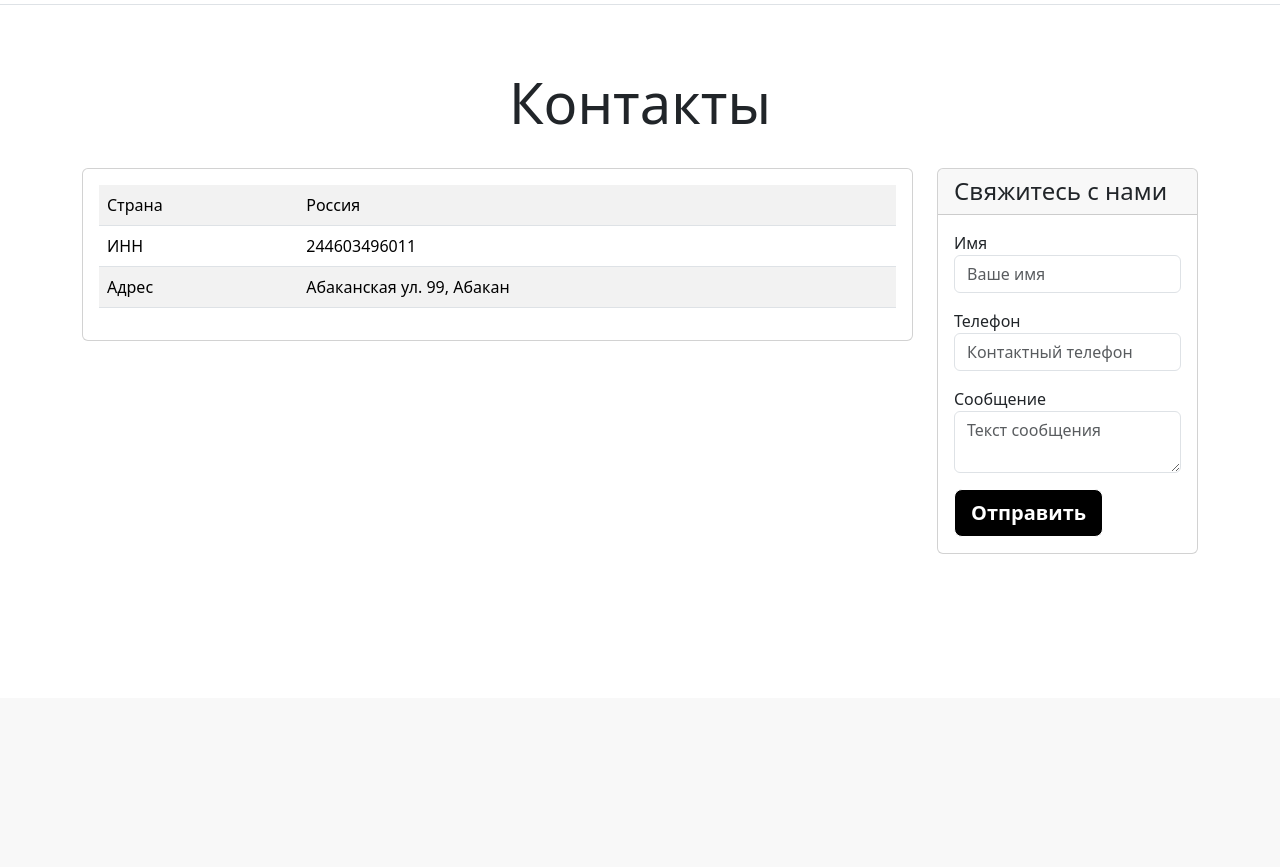
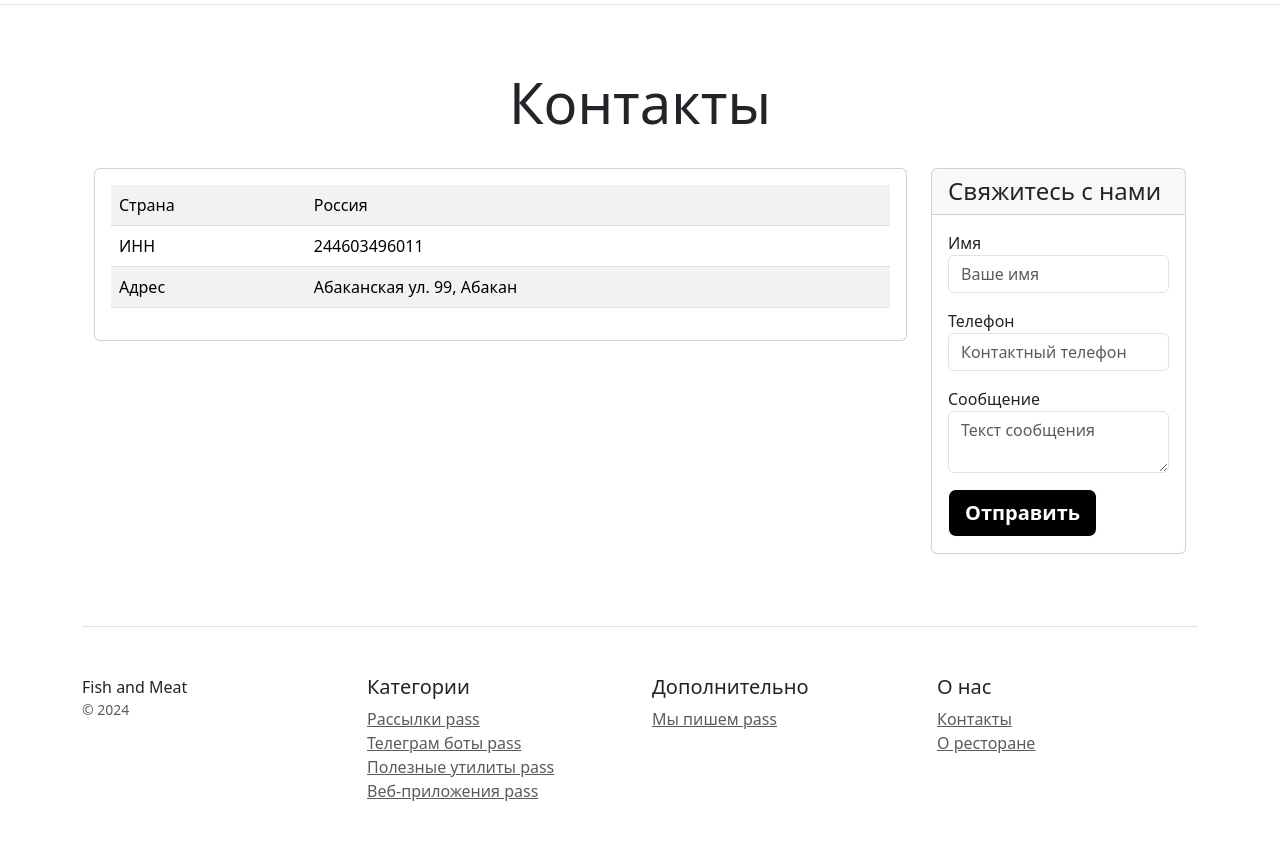
Before and after one commit to VadimPokhabov/table_reservations, a Django app: page /contacts/ in a window 1280 px wide. Shown: the part 102-969 px from the top of the page. Before the commit the page ends 800 px from the top, so only its background shows below. Run offline with Django 4.2, Linux system fonts and the light colour scheme.

Commit message:
Fix base

```diff
--- a/reservation/templates/reservation/base.html
+++ b/reservation/templates/reservation/base.html
@@ -21,8 +21,41 @@
 </div>
 
 
-{% block content %}
-{% endblock %}
+<div class="container">
+    {% block content %}
+    {% endblock %}
+    <footer class="pt-4 my-md-5 pt-md-5 border-top">
+        <div class="row">
+            <div class="col-12 col-md">
+                Fish and Meat
+                <small class="d-block mb-3 text-muted">&copy; 2024</small>
+            </div>
+            <div class="col-6 col-md">
+                <h5>Категории</h5>
+                <ul class="list-unstyled text-small">
+                    <li><a class="text-muted" href="#">Рассылки pass</a></li>
+                    <li><a class="text-muted" href="#">Телеграм боты pass</a></li>
+                    <li><a class="text-muted" href="#">Полезные утилиты pass</a></li>
+                    <li><a class="text-muted" href="#">Веб-приложения pass</a></li>
+                </ul>
+            </div>
+            <div class="col-6 col-md">
+                <h5>Дополнительно</h5>
+                <ul class="list-unstyled text-small">
+                    <li><a class="text-muted" href="#">Мы пишем pass</a></li>
+                </ul>
+            </div>
+            <div class="col-6 col-md">
+                <h5>О нас</h5>
+                <ul class="list-unstyled text-small">
+                    <li><a class="text-muted" href="/contacts/">Контакты</a></li>
+                    <li><a class="text-muted" href="{% url 'reservation:about_resto' %}">О ресторане</a></li>
+                </ul>
+            </div>
+        </div>
+    </footer>
+</div>
+
 <script src="https://cdn.jsdelivr.net/npm/bootstrap@5.3.3/dist/js/bootstrap.bundle.min.js"
         integrity="sha384-YvpcrYf0tY3lHB60NNkmXc5s9fDVZLESaAA55NDzOxhy9GkcIdslK1eN7N6jIeHz"
         crossorigin="anonymous"></script>
```
